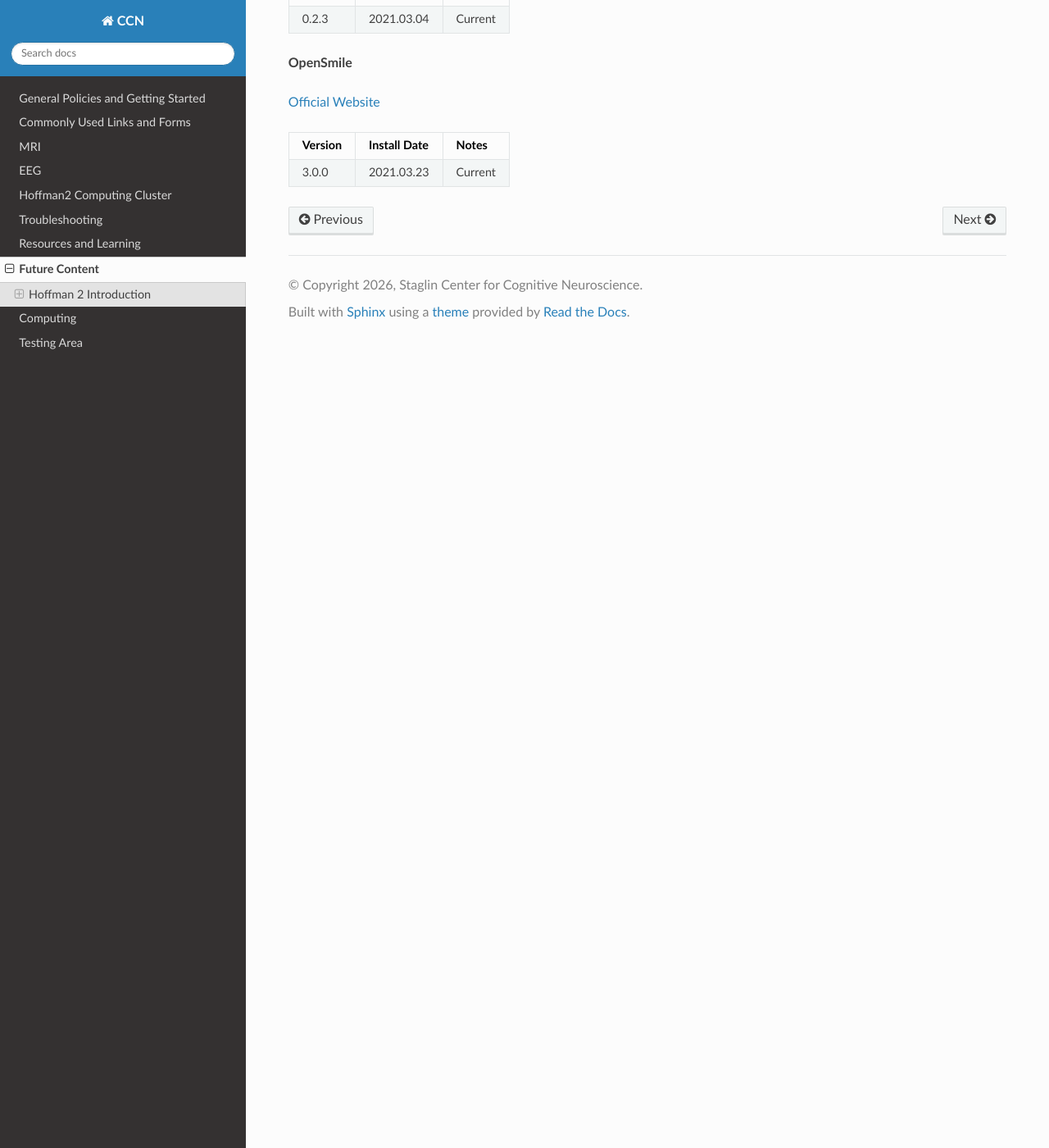
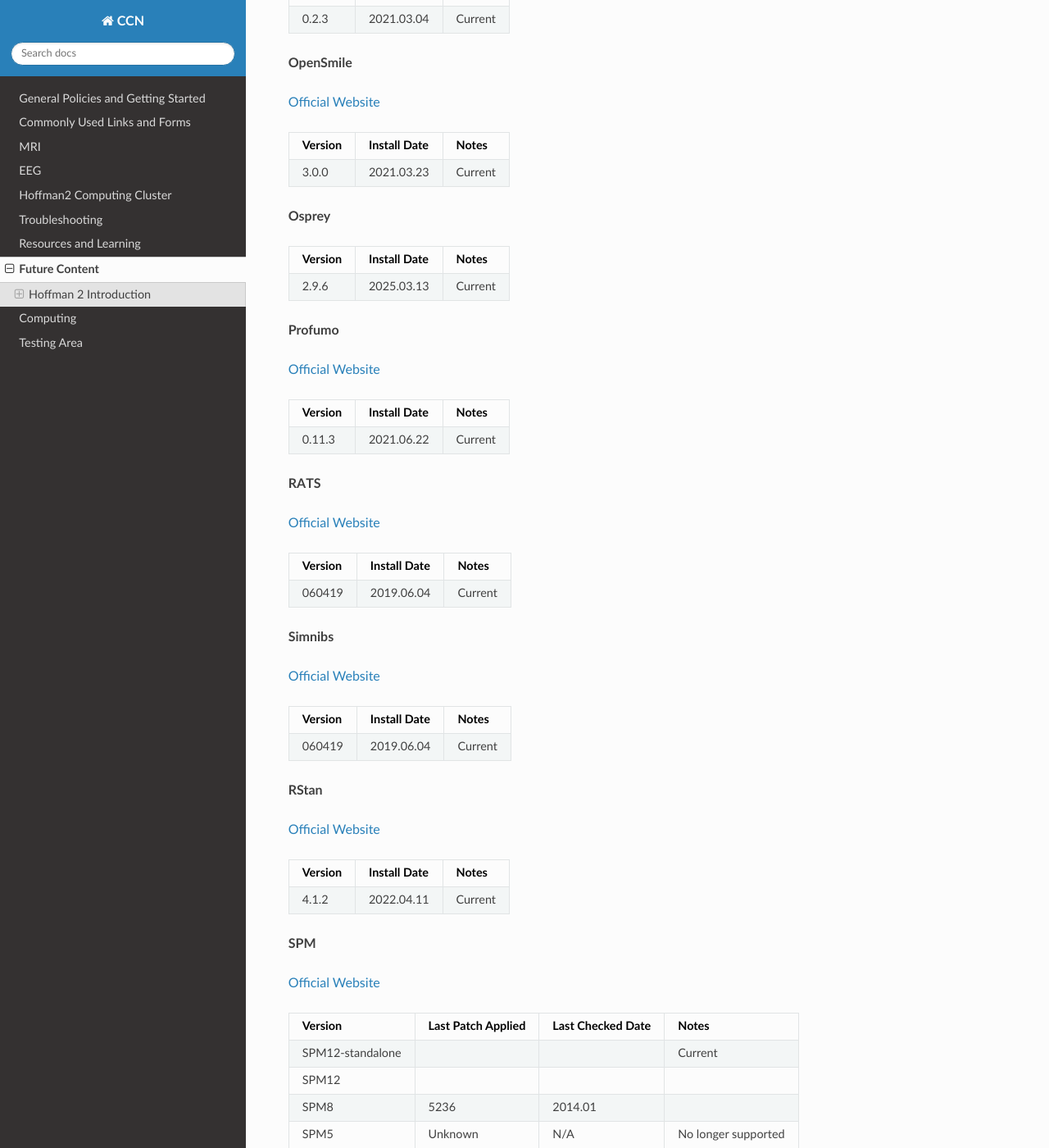
Before and after one commit to CCN-Support/CCN_Wiki, a Sphinx documentation site: the page built from docs/source/future_content.rst, in a window 1280 px wide and 1400 px high, scrolled down 18350 px. Shown: the whole window at 82% size. Built offline with Sphinx 7.4.7 and the Read the Docs theme 3.1.0, drawn with Linux system fonts in a browser that asks for light colours; some of the changed text lies outside the part shown.

Commit message:
Update future_content.rst

```diff
--- a/docs/source/future_content.rst
+++ b/docs/source/future_content.rst
@@ -1090,3 +1090,140 @@
    * - 3.0.0
      - 2021.03.23
      - Current
+
+**Osprey**
+
+.. list-table::
+   :header-rows: 1
+
+   * - Version
+     - Install Date
+     - Notes
+   * - 2.9.6
+     - 2025.03.13
+     - Current
+
+**Profumo**
+
+`Official Website <https://git.fmrib.ox.ac.uk/samh/profumo>`_
+
+.. list-table::
+   :header-rows: 1
+
+   * - Version
+     - Install Date
+     - Notes
+   * - 0.11.3
+     - 2021.06.22
+     - Current
+
+**RATS**
+
+`Official Website <https://www.iibi.uiowa.edu/rats-rodent-brain-mri/>`_
+
+.. list-table::
+   :header-rows: 1
+
+   * - Version
+     - Install Date
+     - Notes
+   * - 060419
+     - 2019.06.04
+     - Current
+
+**Simnibs**
+
+`Official Website <https://simnibs.github.io/simnibs/build/html/installation/simnibs_installer.html/>`_
+
+.. list-table::
+   :header-rows: 1
+
+   * - Version
+     - Install Date
+     - Notes
+   * - 060419
+     - 2019.06.04
+     - Current
+
+**RStan**
+
+`Official Website <https://mc-stan.org/>`_
+
+.. list-table::
+   :header-rows: 1
+
+   * - Version
+     - Install Date
+     - Notes
+   * - 4.1.2
+     - 2022.04.11
+     - Current
+
+**SPM**
+
+`Official Website <http://www.fil.ion.ucl.ac.uk/spm/>`_
+
+.. list-table::
+   :header-rows: 1
+
+   * - Version
+     - Last Patch Applied
+     - Last Checked Date
+     - Notes
+   * - SPM12-standalone
+     -
+     -
+     - Current
+   * - SPM12
+     -
+     -
+     -
+   * - SPM8
+     - 5236
+     - 2014.01
+     -
+   * - SPM5
+     - Unknown
+     - N/A
+     - No longer supported
+
+**TrackVis/Diffusion Toolkit**
+
+`Official Website 1 <http://trackvis.org/>`_
+`Official Website 2 <http://trackvis.org/dtk/>`_
+
+.. list-table::
+   :header-rows: 1
+
+   * - Tool
+     - Version Number
+     - Last Checked Date
+     - Notes
+   * - TrackVis
+     - 0.5.2.2
+     - 2014.03.06
+     -
+   * - Diffusion Toolkit
+     - 0.6.2.2
+     - 204.03.06
+     -
+
+**WEKA**
+
+`Official Website <http://www.cs.waikato.ac.nz/ml/weka/>`_
+
+.. list-table::
+   :header-rows: 1
+
+   * - Version
+     - Install Date
+     - Notes
+   * - 3.8.1
+     -
+     -
+   * - 3.7.10
+     - 2014.03.03
+     -
+   * - 3.6.5
+     - circa 2011.08
+     -
```
